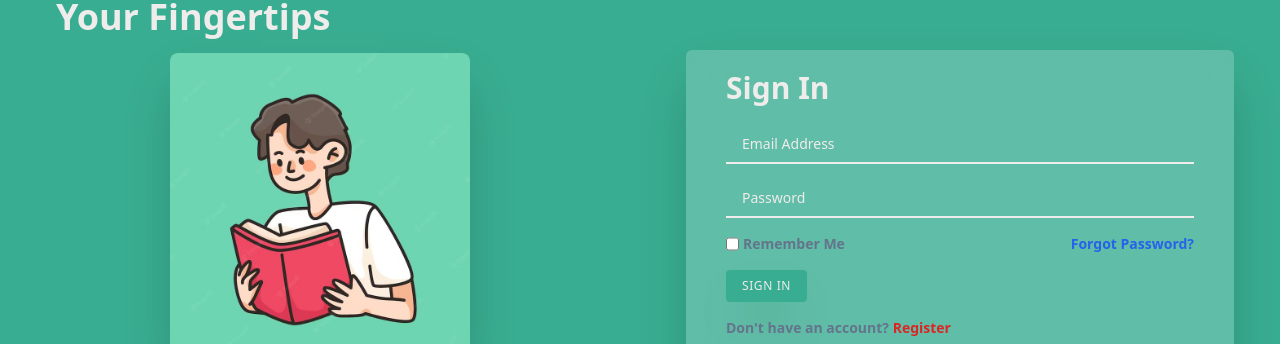
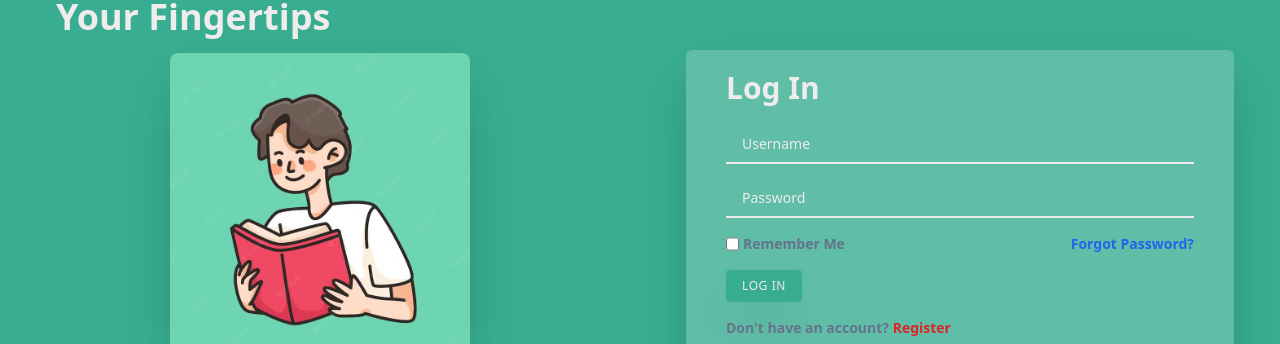
Before and after one commit to cout05/ebook-haven, a React (Vite) app in the folder frontend/: page / in a window 1280 px wide. Shown: the part 155-499 px from the top of the page. Built offline with nearby package versions, Linux system fonts and the light colour scheme.

Commit message:
added signin feature

```diff
--- a/frontend/src/pages/SignIn.jsx
+++ b/frontend/src/pages/SignIn.jsx
@@ -1,25 +1,56 @@
-import React from "react";
+import React, { useState } from "react";
 import { AiOutlineTwitter } from "react-icons/ai";
 import { BiLogoFacebook } from "react-icons/bi";
-import { Link } from "react-router-dom";
+import { Link, useNavigate } from "react-router-dom";
 import WelcomePage from "../components/auth/WelcomePage";
+import axios from "axios";
 
 const SignIn = () => {
+  const [un, setUn] = useState("");
+  const [pw, setPw] = useState("");
+  const navigate = useNavigate();
+
+  const login = (event) => {
+    event.preventDefault();
+
+    const info = {
+      username: un,
+      password: pw,
+    };
+
+    axios
+      .post("http://localhost:5555/user/login", info)
+      .then((res) => {
+        if (res.data.message === "Login successful") {
+          navigate("/home");
+        } else {
+          alert("Incorrect");
+        }
+      })
+      .catch((error) => {
+        console.log(error);
+        alert("error");
+      });
+  };
+
   return (
     <section className="h-screen text-[#EFECEC] bg-[#39ad91] flex flex-col md:flex-row">
       <WelcomePage />
       <div className="w-full md:w-[50%] px-5 md:px-0 mt-16 md:mt-0 md:h-screen md:bg-[#39ad91] flex md:justify-center md:items-center">
         <div className="px-10 pb-5 pt-5 bg-white bg-opacity-20 backdrop-blur-lg rounded-md shadow-2xl">
-          <h1 className="text-3xl font-semibold pb-5">Sign In</h1>
+          <form onSubmit={login}>
+            <h1 className="text-3xl font-semibold pb-5">Log In</h1>
             <input
               className="text-sm w-full px-4 py-2 bg-transparent outline-none border-b-2 border-[#efecec] placeholder-[#efecec]"
               type="text"
-            placeholder="Email Address"
+              placeholder="Username"
+              onChange={(e) => setUn(e.target.value)}
             />
             <input
               className="text-sm w-full px-4 py-2 bg-transparent outline-none border-b-2 border-[#efecec] placeholder-[#efecec] mt-4"
               type="password"
               placeholder="Password"
+              onChange={(e) => setPw(e.target.value)}
             />
             <div className="mt-4 flex justify-between font-semibold text-sm">
               <label className="flex text-slate-500 hover:text-slate-600 cursor-pointer">
@@ -36,9 +67,10 @@ const SignIn = () => {
               <button
                 className="mt-4 bg-[#39ad91] shadow-2xl hover:bg-[#58ffd8] px-4 py-2 text-[#efecec] uppercase rounded text-xs tracking-wider"
                 type="submit">
-              Sign in
+                Log in
               </button>
             </div>
+          </form>
           <div className="mt-4 font-semibold text-sm text-slate-500 text-center md:text-left">
             Don&apos;t have an account?{" "}
             <Link
```
Lines whose indentation alone changed are shown as unchanged.
